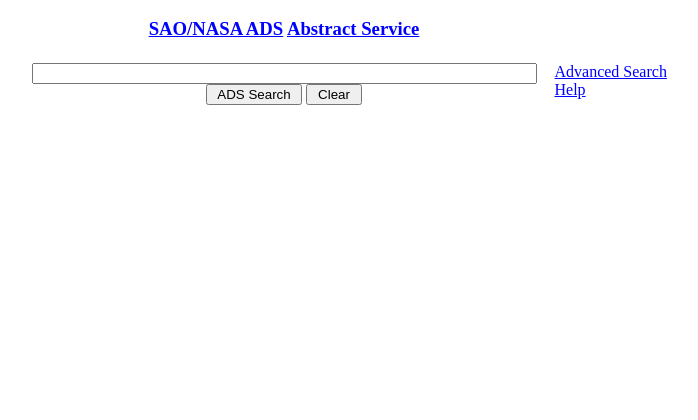
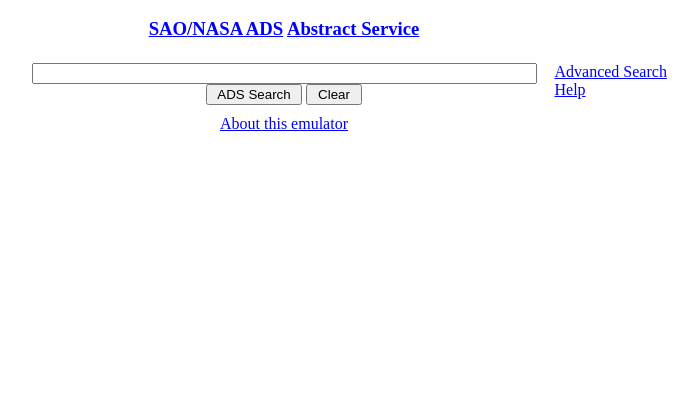
Before and after one commit to darthoctopus/adsabs, a Django app: page / in a window 1280 px wide. Shown: the part 177-597 px from the top of the page, without its empty margins (356-1054 px from the left). Run offline with Django 3.2, Linux system fonts and the light colour scheme.

Commit message:
Shameless self-promotion

```diff
--- a/ads_compat/templates/index.html
+++ b/ads_compat/templates/index.html
@@ -24,7 +24,8 @@
 <div align="center">
 <table cellspacing="0" cellpadding="5"><tbody><tr><td width="25%%">&nbsp;</td>
 <td align="center"><input name="qsearch" size="60" maxlength="120"><br><input type="submit" value=" ADS Search "> <input type="reset" value=" Clear "></td><td width="25%" valign="top" nowrap="nowrap">&nbsp;&nbsp;<a href="http://adsabs.harvard.edu/abstract_service.html">Advanced Search</a><br>&nbsp;&nbsp;<a href="http://adsabs.harvard.edu/abs_doc/help_pages/basicsearch.html">Help</a></td></tr>
-
+<tr><td width="25%%">&nbsp;</td>
+<td align="center" nowrap="nowrap"><a href="http://github.com/darthoctopus/adsabs">About this emulator</a></td></tr>
 </tbody></table>
 
 </div></form>
```
